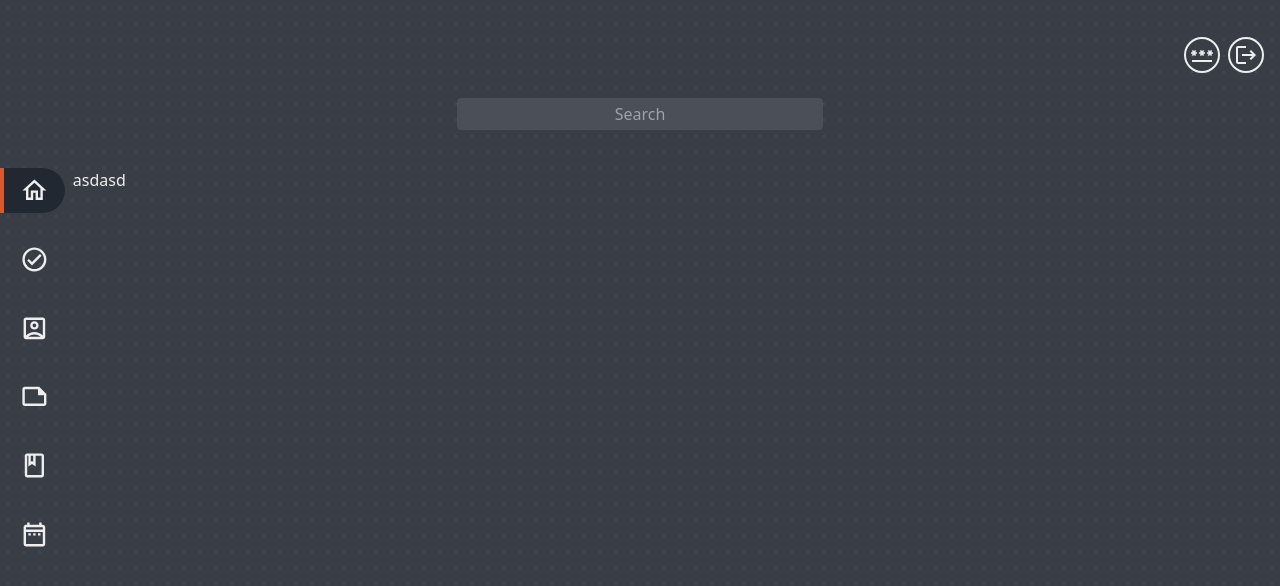
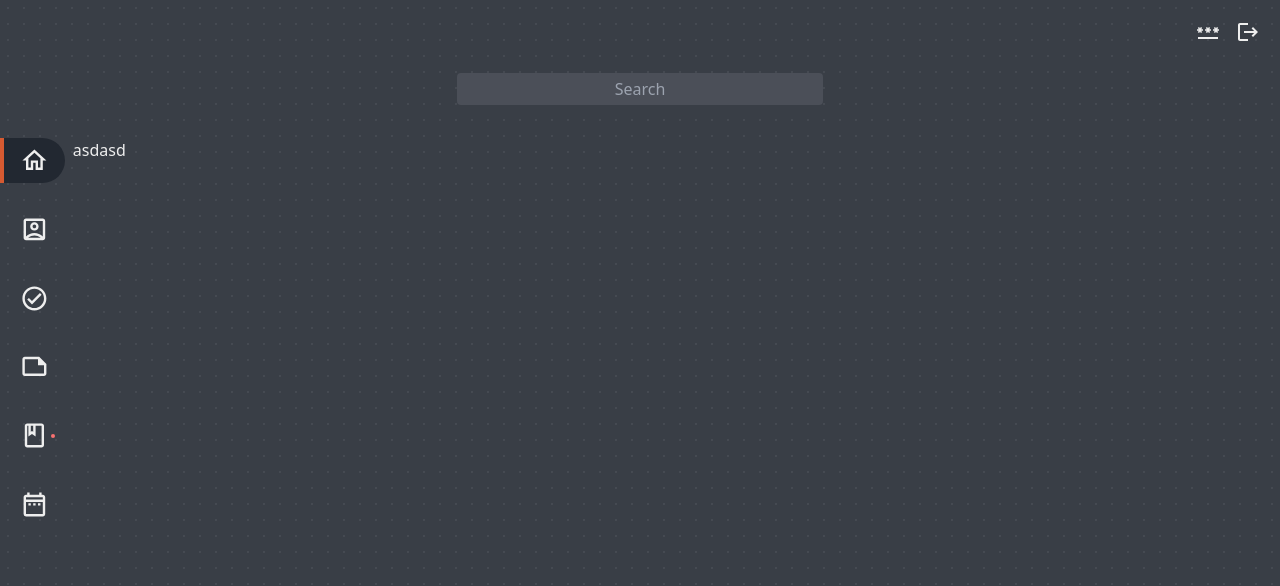
Before and after one commit to KameilJarrouge/manager, a Next.js app: page / in a window 1280 px wide. Shown: the top 586 px of the page. Built offline with nearby package versions, Linux system fonts and the light colour scheme.

Commit message:
Implemented search menu

```diff
--- a/app/_components/Input/SearchField.jsx
+++ b/app/_components/Input/SearchField.jsx
@@ -12,6 +12,7 @@ function SearchField({ state, setState, ...props }) {
         onChange={(e) => {
           setState(e.target.value);
         }}
+        autoComplete="off"
         onFocus={(e) => {
           e.target.select(0, e.target.value.length);
         }}
--- a/app/_sections/NavigationSection.jsx
+++ b/app/_sections/NavigationSection.jsx
@@ -1,7 +1,7 @@
 "use client";
 import Link from "next/link";
 import { usePathname } from "next/navigation";
-import React from "react";
+import React, { useState } from "react";
 import {
   MdOutlineAccountBox,
   MdOutlineBook,
@@ -10,9 +10,11 @@ import {
   MdOutlineHome,
   MdOutlineNote,
 } from "react-icons/md";
+import { GoDotFill } from "react-icons/go";
+
 function NavigationSection() {
   const pathname = usePathname();
-
+  const [wroteInJournalToday, setWroteInJournalToday] = useState(false);
   return (
     <div className="h-full flex flex-col gap-6  py-2">
       <Link
@@ -30,6 +32,19 @@ function NavigationSection() {
       </Link>
       <Link
         data-tooltip-id="my-tooltip"
+        data-tooltip-content="Accounts"
+        data-tooltip-place="top-start"
+        href={"#"}
+        className={`${
+          pathname === "#"
+            ? "bg-secondary border-l-accent"
+            : " hover:border-secondary "
+        } rounded-r-full w-full py-2 px-4 hover:bg-secondary transition-colors border-l-4 border-transparent `}
+      >
+        <MdOutlineAccountBox className="w-[1.8rem] h-fit " />
+      </Link>
+      <Link
+        data-tooltip-id="my-tooltip"
         data-tooltip-content="Todo"
         data-tooltip-place="top-start"
         href={"#"}
@@ -41,19 +56,7 @@ function NavigationSection() {
       >
         <MdOutlineCheckCircle className="w-[1.8rem] h-fit " />
       </Link>
-      <Link
-        data-tooltip-id="my-tooltip"
-        data-tooltip-content="Accounts"
-        data-tooltip-place="top-start"
-        href={"#"}
-        className={`${
-          pathname === "#"
-            ? "bg-secondary border-l-accent"
-            : " hover:border-secondary "
-        } rounded-r-full w-full py-2 px-4 hover:bg-secondary transition-colors border-l-4 border-transparent `}
-      >
-        <MdOutlineAccountBox className="w-[1.8rem] h-fit " />
-      </Link>
+
       <Link
         data-tooltip-id="my-tooltip"
         data-tooltip-content="Notes"
@@ -76,9 +79,16 @@ function NavigationSection() {
           pathname === "#"
             ? "bg-secondary border-l-accent"
             : " hover:border-secondary "
-        } rounded-r-full w-full py-2 px-4 hover:bg-secondary transition-colors border-l-4 border-transparent `}
+        } rounded-r-full w-full py-2 px-4 hover:bg-secondary transition-colors border-l-4 border-transparent relative`}
       >
         <MdOutlineBook className="w-[1.8rem] h-fit " />
+        <span className="absolute top-0 right-2 h-full flex justify-center items-center">
+          <GoDotFill
+            className={`w-[0.5rem] h-fit ${
+              wroteInJournalToday ? "text-green-400" : "text-red-400"
+            }`}
+          />
+        </span>
       </Link>
       <Link
         data-tooltip-id="my-tooltip"
--- a/app/_sections/SearchSection.jsx
+++ b/app/_sections/SearchSection.jsx
@@ -1,34 +1,91 @@
 "use client";
-import React, { useEffect } from "react";
+import React, { useEffect, useState } from "react";
 import SearchField from "../_components/Input/SearchField";
 
 function SearchSection() {
+  const [SearchResultsOpen, setSearchResultsOpen] = useState(false);
+  const [searchKey, setSearchKey] = useState("");
+  const [isCollapsing, setIsCollapsing] = useState(false);
   const handleKeyPress = (e) => {
     if (e.key === "/") {
       const searchBar = document.getElementById("search-input");
-      // const modalContent = document.getElementById("content");
-      // && !modalContent
       if (searchBar && document.activeElement !== searchBar) {
         e.preventDefault();
         searchBar.focus();
       }
-      return;
     }
   };
+  const closeMenu = () => {
+    setIsCollapsing(true);
+    setTimeout(() => {
+      setSearchResultsOpen(false);
+    }, 180);
+  };
+  const openMenu = () => {
+    setIsCollapsing(false);
+    setSearchResultsOpen(true);
+  };
 
+  /**
+   * handles hiding the menu when clicked outside
+   * @param {Object} e mouse click event
+   */
+  const handleMouseClick = (e) => {
+    const menu = document.getElementById("search-result-menu");
+    const searchInput = document.getElementById("search-input");
+    if (!menu.contains(e.target) && !searchInput.contains(e.target)) {
+      closeMenu(false);
+    }
+  };
   useEffect(() => {
     const body = document.getElementById("body");
     if (!body) return;
 
     body.addEventListener("keypress", handleKeyPress);
+    body.addEventListener("mousedown", handleMouseClick);
 
     return () => {
       body.removeEventListener("keypress", handleKeyPress);
+      body.removeEventListener("mousedown", handleMouseClick);
     };
   }, []);
   return (
-    <div className="py-2">
-      <SearchField id={"search-input"} />
+    <div
+      tabIndex={"-1"}
+      onKeyDown={(e) => {
+        if (e.key === "Escape") {
+          closeMenu();
+        } else {
+          openMenu();
+        }
+      }}
+      className="py-2 w-full flex justify-center relative outline-none"
+    >
+      <SearchField
+        id={"search-input"}
+        onFocus={() => {
+          if (searchKey !== "") {
+            openMenu();
+          }
+        }}
+        onKeyDown={(e) => {
+          if (e.key === "Escape") {
+            closeMenu();
+          } else {
+            openMenu();
+          }
+        }}
+        state={searchKey}
+        setState={setSearchKey}
+      />
+      <div
+        id="search-result-menu"
+        className={`  z-20 top-[3rem] ${
+          SearchResultsOpen ? "absolute" : "hidden"
+        } ${
+          isCollapsing ? "animate-collapse" : "animate-expand"
+        } bg-secondary h-[30rem] 2xl:h-[40rem] w-[80%] origin-center rounded py-2 px-4 text-justify`}
+      ></div>
     </div>
   );
 }
--- a/app/_sections/UserSection.jsx
+++ b/app/_sections/UserSection.jsx
@@ -27,7 +27,7 @@ function UserSection() {
         data-tooltip-id="my-tooltip"
         data-tooltip-content="Change Password"
         data-tooltip-place="bottom"
-        className="w-fit h-fit rounded-full border-2 p-1 border-foreground group hover:bg-foreground transition-colors"
+        className="w-fit h-fit rounded-full p-1 group hover:bg-foreground transition-colors"
         onClick={() => setUpdateModalIsOpen(true)}
       >
         <MdPassword className="w-[1.5rem] h-fit text-foreground group-hover:text-secondary transition-colors" />
@@ -36,7 +36,7 @@ function UserSection() {
         data-tooltip-id="my-tooltip"
         data-tooltip-content="Logout"
         data-tooltip-place="bottom-start"
-        className="w-fit h-fit rounded-full border-2 p-1 border-foreground group hover:bg-foreground transition-colors"
+        className="w-fit h-fit rounded-full p-1 group hover:bg-foreground transition-colors"
         onClick={handleLogout}
       >
         <MdLogout className="w-[1.5rem] h-fit text-foreground group-hover:text-secondary transition-colors" />
--- a/app/layout.jsx
+++ b/app/layout.jsx
@@ -30,13 +30,13 @@ export default async function RootLayout({ children }) {
           progressClassName={"bg-accent"}
         />
         <div className="w-full h-full flex flex-col ">
-          <div className="w-full flex flex-col h-[20%]  items-center justify-center">
+          <div className="w-full flex flex-col h-fit  items-center justify-start">
             <UserSection />
             <SearchSection />
           </div>
-          <div className="w-full flex h-[80%] ">
+          <div className="w-full flex h-full pt-4 2xl:pt-8 ">
             <NavigationSection />
-            <div className="w-full h-full p-2">{children}</div>
+            <div className="w-full h-full pl-2 pt-2">{children}</div>
           </div>
         </div>
       </body>
--- a/tailwind.config.mjs
+++ b/tailwind.config.mjs
@@ -21,6 +21,14 @@ export default {
           "50%": { scale: "110%" },
           "100%": { scale: "100%" },
         },
+        expand: {
+          "0%": { transform: "scaleX(0%)" },
+          "100%": { transform: "scaleX(100%)" },
+        },
+        collapse: {
+          "0%": { transform: "scaleX(100%)" },
+          "100%": { transform: "scaleX(0%)" },
+        },
         wiggle: {
           "0%, 100%": { transform: "rotate(-10deg)" },
           "50%": { transform: "rotate(10deg)" },
@@ -32,6 +40,8 @@ export default {
       },
       animation: {
         popIn: "popIn 0.3s linear ",
+        expand: "expand 0.2s ease-in-out ",
+        collapse: "collapse 0.2s ease-in-out ",
         wiggle: "wiggle 1s ease-in-out infinite",
         rotate: "rotate 1s ease-in-out forwards",
       },
```
